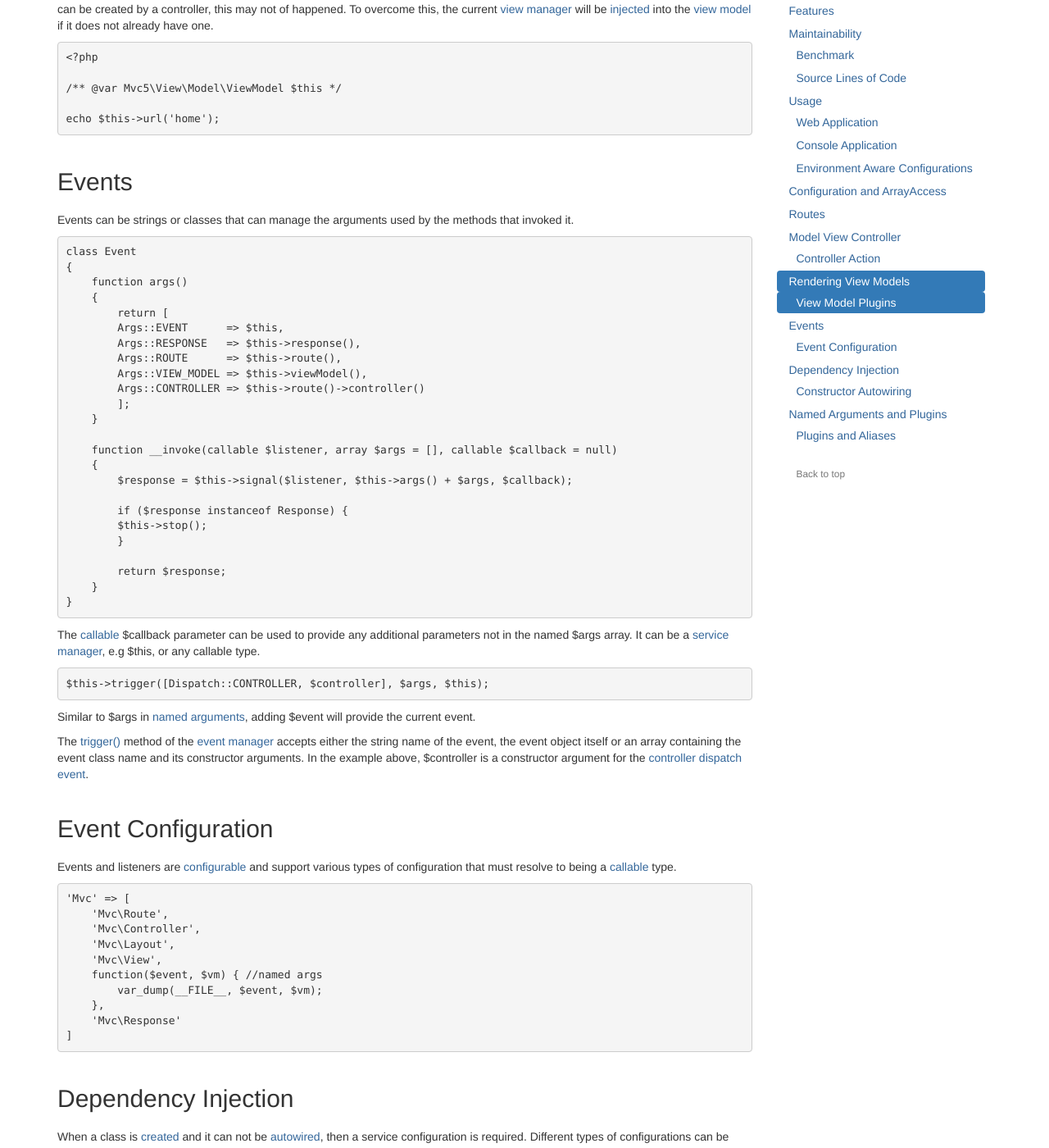
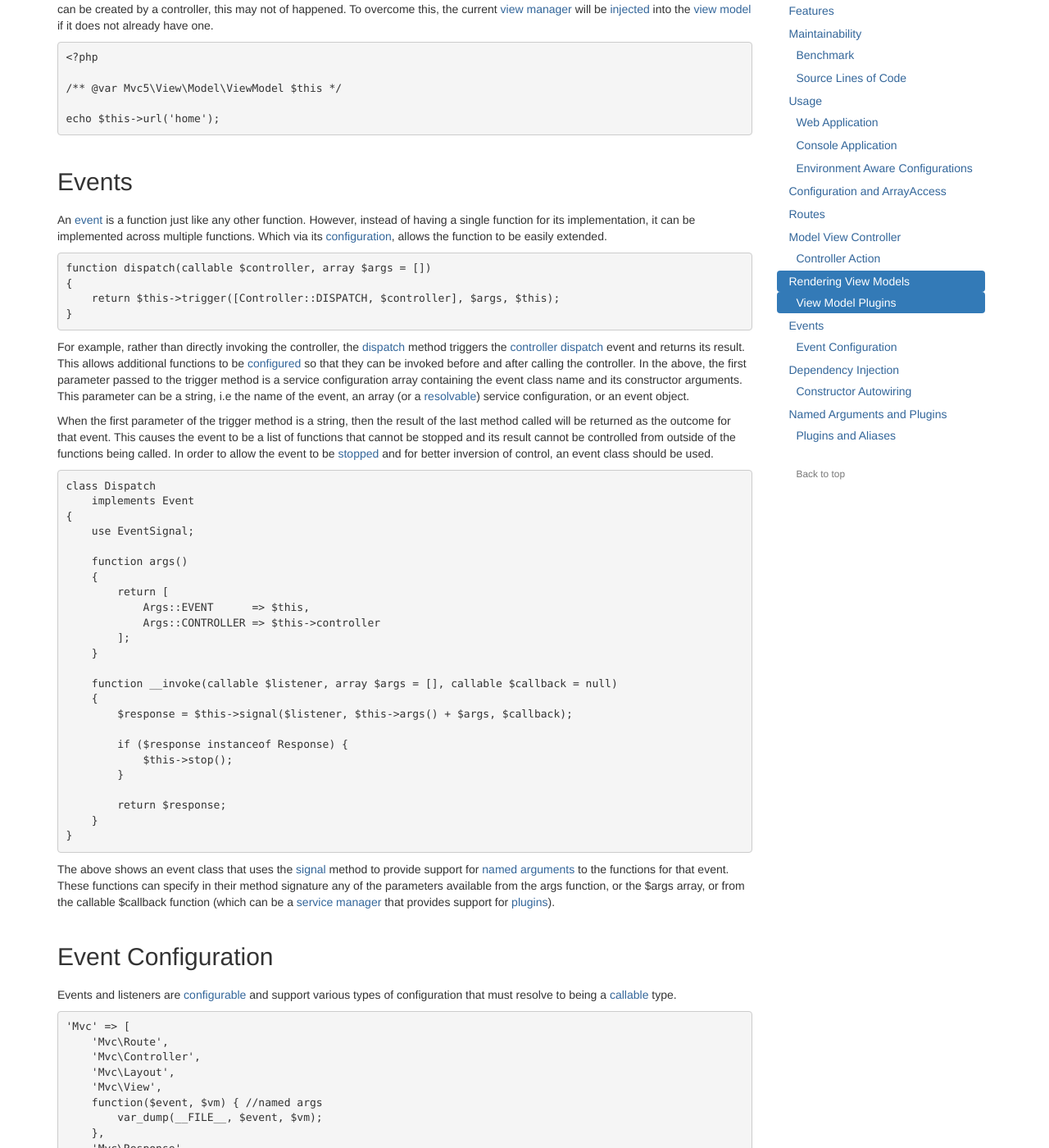
Before and after one commit to mvc5/mvc5.github.io, a Jekyll site: the page built from overview/index.md, in a window 1280 px wide and 1400 px high, scrolled down 8266 px. Shown: the whole window at 82% size. Built offline with Jekyll 4.4.1, drawn with Linux system fonts in a browser that asks for light colours; nearby versions of some CDN libraries.

Commit message:
events - work in progress

````diff
--- a/overview/events.md
+++ b/overview/events.md
@@ -1,17 +1,28 @@
 ## Events
-Events can be strings or classes that can manage the arguments used by the methods that invoked it.
+An [event](https://github.com/mvc5/framework/blob/master/src/Event/Event.php) is a function just like any other function. However, instead of having a single function for its implementation, it can be implemented across multiple functions. Which via its [configuration](https://github.com/mvc5/framework/blob/master/config/event.php), allows the function to be easily extended.
 
 ```php
-class Event
+function dispatch(callable $controller, array $args = [])
 {
+    return $this->trigger([Controller::DISPATCH, $controller], $args, $this);
+}
+```
+
+For example, rather than directly invoking the controller, the [dispatch](https://github.com/mvc5/framework/blob/master/src/Controller/Manager/Manager.php#L47) method triggers the [controller dispatch](https://github.com/mvc5/framework/blob/master/src/Controller/Dispatch/Dispatch.php) event and returns its result. This allows additional functions to be [configured](https://github.com/mvc5/framework/blob/master/config/event.php#L7) so that they can be invoked before and after calling the controller. In the above, the first parameter passed to the trigger method is a service configuration array containing the event class name and its constructor arguments. This parameter can be a string, i.e the name of the event, an array (or a [resolvable](https://github.com/mvc5/framework/blob/master/src/Service/Resolver/Resolvable.php)) service configuration, or an event object.
+
+When the first parameter of the trigger method is a string, then the result of the last method called will be returned as the outcome for that event. This causes the event to be a list of functions that cannot be stopped and its result cannot be controlled from outside of the functions being called. In order to allow the event to be [stopped](https://github.com/mvc5/framework/blob/master/src/Event/Event.php#L23) and for better inversion of control, an event class should be used.
+
+```php
+class Dispatch
+    implements Event
+{
+    use EventSignal;
+
     function args()
     {
         return [
-        Args::EVENT      => $this,
-        Args::RESPONSE   => $this->response(),
-        Args::ROUTE      => $this->route(),
-        Args::VIEW_MODEL => $this->viewModel(),
-        Args::CONTROLLER => $this->route()->controller()
+            Args::EVENT      => $this,
+            Args::CONTROLLER => $this->controller
         ];
     }
 
@@ -20,7 +31,7 @@ class Event
         $response = $this->signal($listener, $this->args() + $args, $callback);
 
         if ($response instanceof Response) {
-        $this->stop();
+            $this->stop();
         }
 
         return $response;
@@ -28,15 +39,7 @@ class Event
 }
 ```
 
-The <a href="http://php.net/manual/en/language.types.callable.php">callable</a> $callback parameter can be used to provide any additional parameters not in the named $args array. It can be a [service manager](https://github.com/mvc5/framework/blob/master/src/Service/Manager/ServiceManager.php), e.g $this, or any callable type.
-
-```php
-$this->trigger([Dispatch::CONTROLLER, $controller], $args, $this);
-```
-
-Similar to $args in <a href="#named-arguments-and-plugins">named arguments</a>, adding $event will provide the current event.
-
-The [trigger()](https://github.com/mvc5/framework/blob/master/src/Event/Manager/EventManager.php#L18) method of the [event manager](https://github.com/mvc5/framework/blob/master/src/Event/Manager/EventManager.php) accepts either the string name of the event, the event object itself or an array containing the event class name and its constructor arguments. In the example above, $controller is a constructor argument for the [controller dispatch event](https://github.com/mvc5/framework/blob/master/src/Controller/Dispatch/Dispatch.php).
+The above shows an event class that uses the [signal](https://github.com/mvc5/framework/blob/master/src/Service/Resolver/Signal.php) method to provide support for [named arguments](#named-arguments-and-plugins) to the functions for that event. These functions can specify in their method signature any of the parameters available from the args function, or the $args array, or from the callable $callback function (which can be a [service manager](https://github.com/mvc5/framework/blob/master/src/Service/Manager/ServiceManager.php) that provides support for [plugins](#named-arguments-and-plugins)).
 
 ## Event Configuration
 Events and listeners are <a href="https://github.com/mvc5/application/blob/master/config/event.php">configurable</a> and support various types of configuration that must resolve to being a <a href="http://php.net/manual/en/language.types.callable.php">callable</a> type.
````
